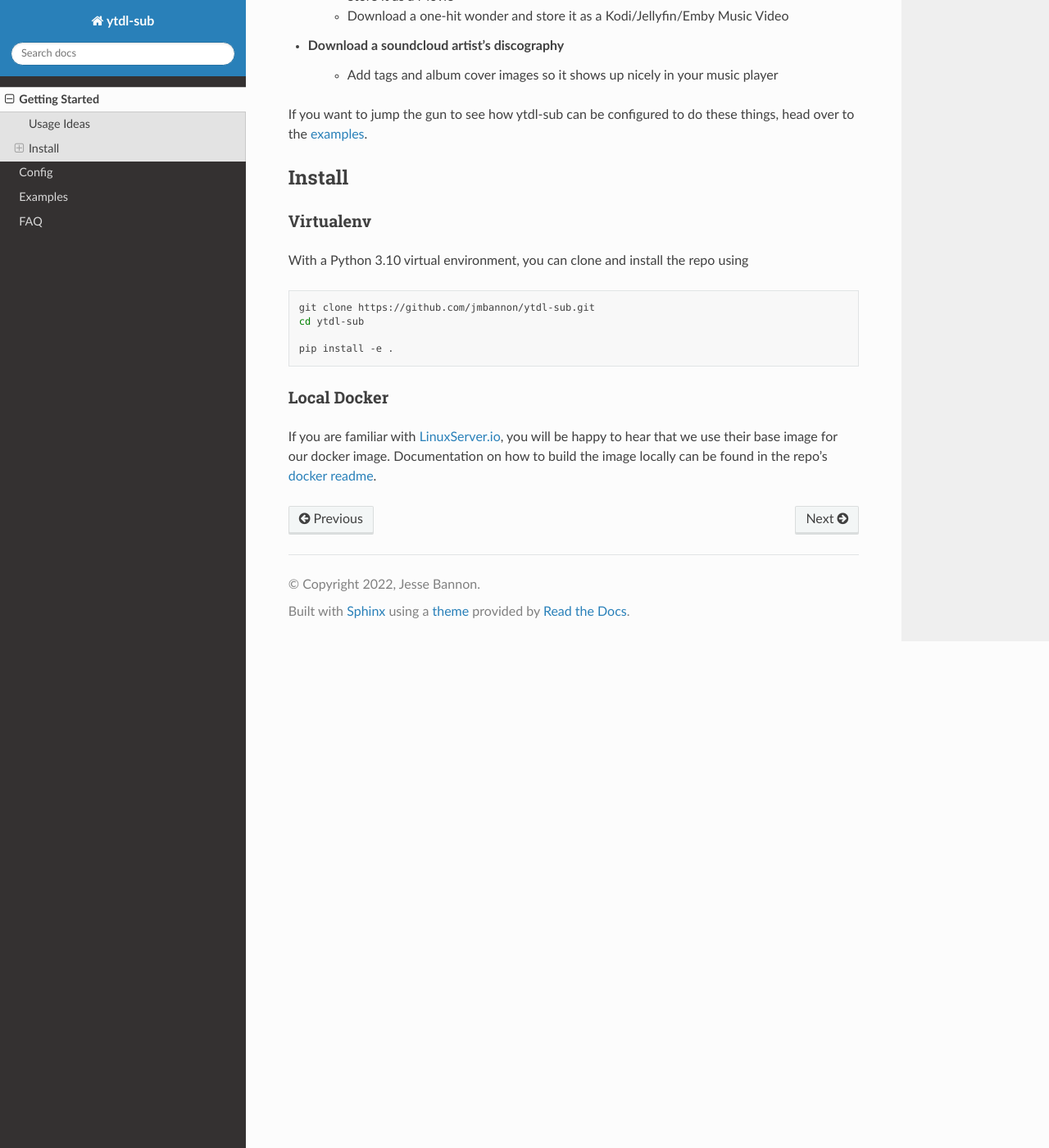
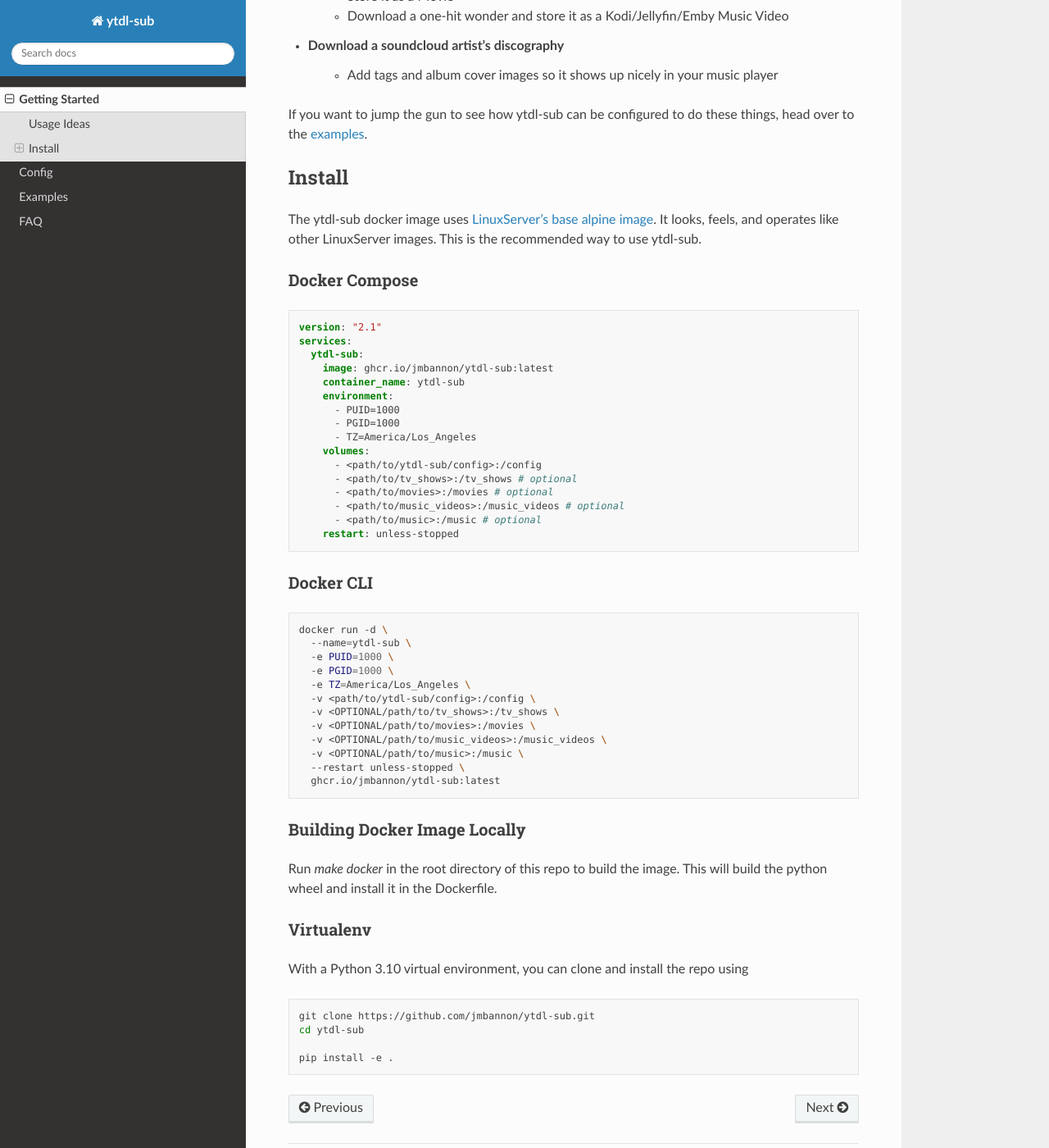
Before and after one commit to jmbannon/ytdl-sub, a Sphinx documentation site: the page built from docs/getting_started.rst, in a window 1280 px wide and 1400 px high, scrolled down 1049 px. Shown: the whole window at 82% size. Built offline with Sphinx 7.4.7 and the Read the Docs theme 2.0.0, drawn with Linux system fonts in a browser that asks for light colours.

Commit message:
Move docker install into main readme

```diff
--- a/docs/getting_started.rst
+++ b/docs/getting_started.rst
@@ -42,21 +42,67 @@
 Install
 -------
 
+The ytdl-sub docker image uses
+`LinuxServer's <https://www.linuxserver.io/>`_
+`base alpine image <https://github.com/linuxserver/docker-baseimage-alpine>`_.
+It looks, feels, and operates like other LinuxServer images. This is the
+recommended way to use ytdl-sub.
+
+Docker Compose
+______________
+
+.. code-block:: yaml
+
+   version: "2.1"
+   services:
+     ytdl-sub:
+       image: ghcr.io/jmbannon/ytdl-sub:latest
+       container_name: ytdl-sub
+       environment:
+         - PUID=1000
+         - PGID=1000
+         - TZ=America/Los_Angeles
+       volumes:
+         - <path/to/ytdl-sub/config>:/config
+         - <path/to/tv_shows>:/tv_shows # optional
+         - <path/to/movies>:/movies # optional
+         - <path/to/music_videos>:/music_videos # optional
+         - <path/to/music>:/music # optional
+       restart: unless-stopped
+
+Docker CLI
+__________
+
+.. code-block:: bash
+
+   docker run -d \
+     --name=ytdl-sub \
+     -e PUID=1000 \
+     -e PGID=1000 \
+     -e TZ=America/Los_Angeles \
+     -v <path/to/ytdl-sub/config>:/config \
+     -v <OPTIONAL/path/to/tv_shows>:/tv_shows \
+     -v <OPTIONAL/path/to/movies>:/movies \
+     -v <OPTIONAL/path/to/music_videos>:/music_videos \
+     -v <OPTIONAL/path/to/music>:/music \
+     --restart unless-stopped \
+     ghcr.io/jmbannon/ytdl-sub:latest
+
+
+Building Docker Image Locally
+_____________________________
+
+Run `make docker` in the root directory of this repo to build the image. This
+will build the python wheel and install it in the Dockerfile.
+
 Virtualenv
 __________
+
 With a Python 3.10 virtual environment, you can clone and install the repo using
 
-.. code-block:: shell
+.. code-block:: bash
 
-   git clone https://github.com/jmbannon/ytdl-sub.git
-   cd ytdl-sub
+    git clone https://github.com/jmbannon/ytdl-sub.git
+    cd ytdl-sub
 
-   pip install -e .
-
-Local Docker
-____________
-If you are familiar with
-`LinuxServer.io <https://www.linuxserver.io/>`_,
-you will be happy to hear that we use their base image for our docker image.
-Documentation on how to build the image locally can be found in the repo's
-`docker readme <https://github.com/jmbannon/ytdl-sub/tree/master/docker#running-ytdl-sub-in-docker>`_.
+    pip install -e .
```
Also changed, not shown: README.md (+45 -8 lines), docker/README.md (deleted).
